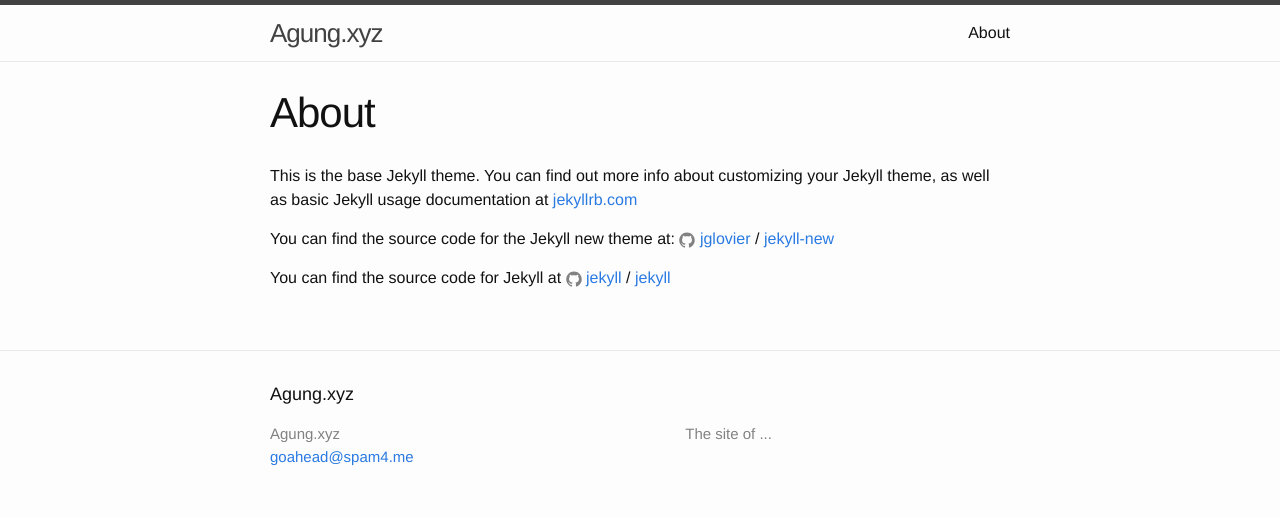
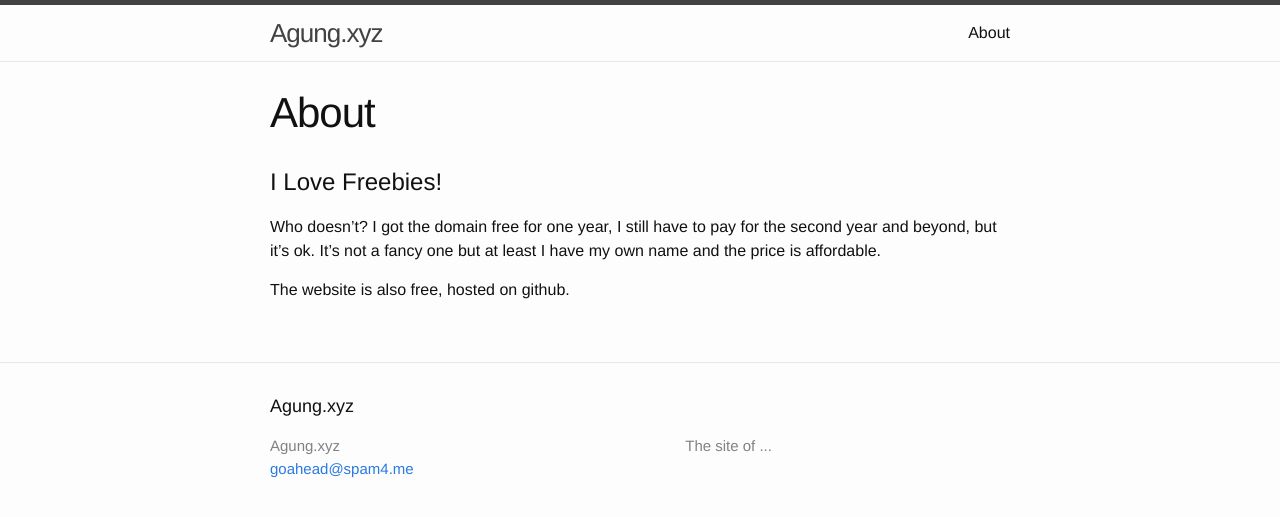
Before and after one commit to gm-ah/gm-ah.github.io, a Jekyll site: the page built from about.md, in a window 1280 px wide. Shown: the top 517 px of the page. Built offline with Jekyll 4.4.1, drawn with Linux system fonts in a browser that asks for light colours.

Commit message:
Update about.md

```diff
--- a/about.md
+++ b/about.md
@@ -4,12 +4,9 @@
 permalink: /about/
 ---
 
-This is the base Jekyll theme. You can find out more info about customizing your Jekyll theme, as well as basic Jekyll usage documentation at [jekyllrb.com](http://jekyllrb.com/)
+I Love Freebies!
+================
 
-You can find the source code for the Jekyll new theme at:
-{% include icon-github.html username="jglovier" %} /
-[jekyll-new](https://github.com/jglovier/jekyll-new)
+Who doesn't? I got the domain free for one year, I still have to pay for the second year and beyond, but it's ok. It's not a fancy one but at least I have my own name and the price is affordable.
 
-You can find the source code for Jekyll at
-{% include icon-github.html username="jekyll" %} /
-[jekyll](https://github.com/jekyll/jekyll)
+The website is also free, hosted on github.
```
